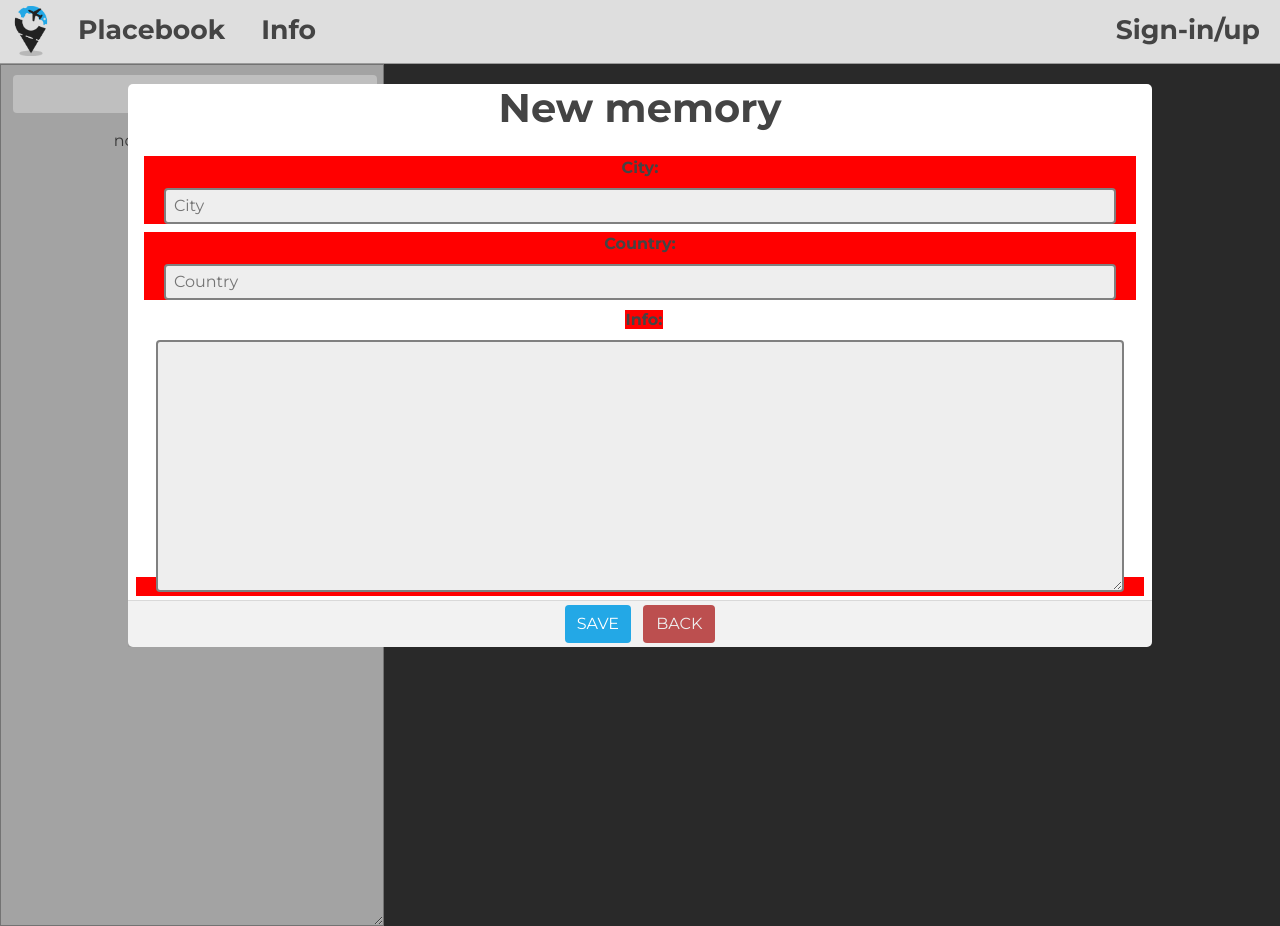
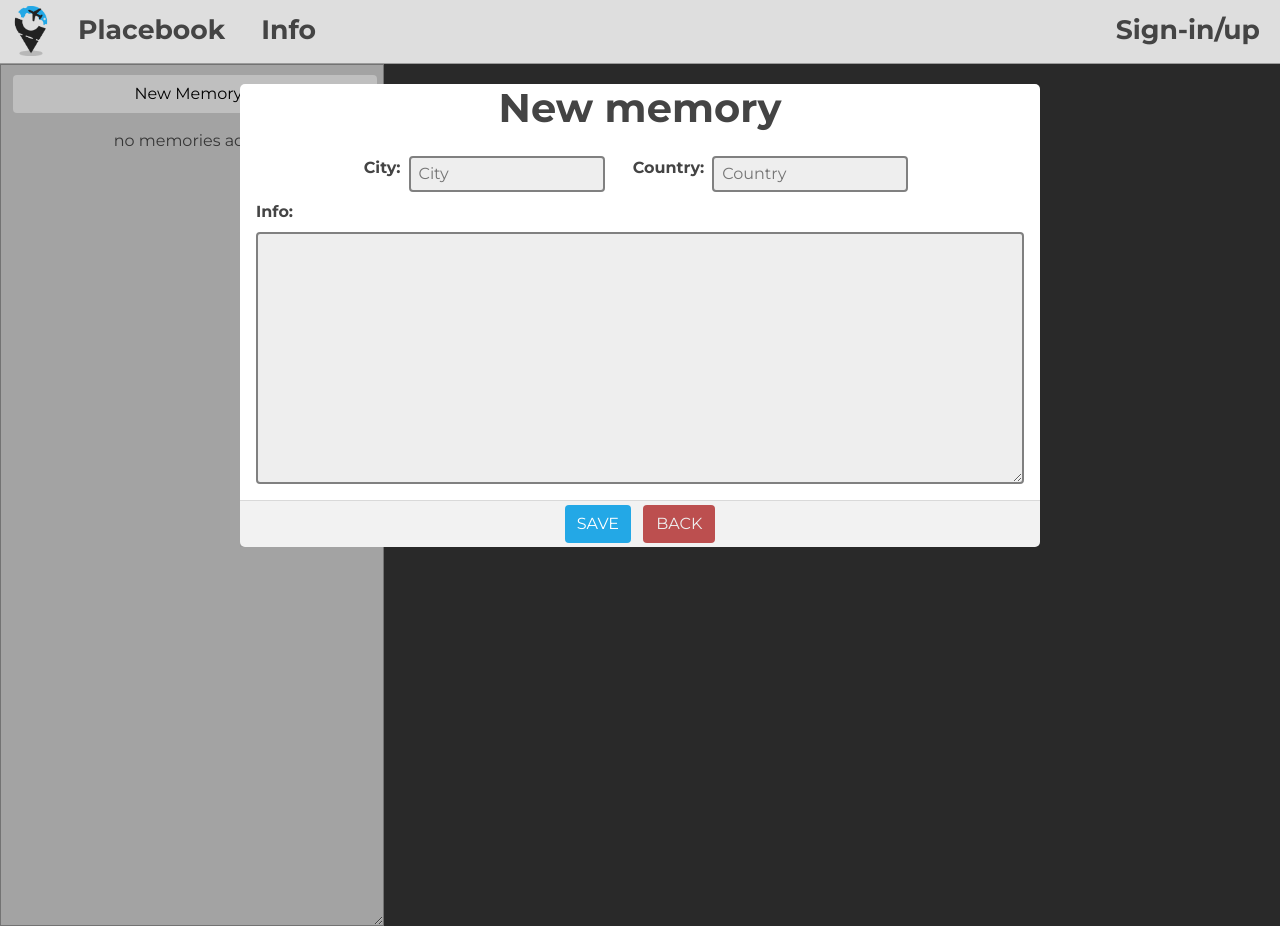
Before and after one commit to kayvandenaker/placebook, a Django app: page /add/ in a window 1280 px wide. Run offline with Django 3.2, Linux system fonts and the light colour scheme; data that the repository does not hold is empty; some libraries are stand-ins or nearby versions.

Commit message:
new memory and memory list combined, passing in Memory objects into template

```diff
--- a/places/static/css/style.css
+++ b/places/static/css/style.css
@@ -184,20 +184,20 @@ h1, h2 {
 
 /* Form styles */
 input {
+  display: inline;
   background: #eee;
   border: 2px solid grey;
   border-radius: 4px;
   padding: 4px 8px;
-  width: calc(100% - 40px);
+  width: calc(100% - 16px);
 }
 
  textarea {
    background: #eee;
    border: 2px solid grey;
    border-radius: 4px;
-   width: calc(100% - 40px);
+   width: calc(100%);
    padding: 4px 8px;
-   margin: 0 20px;
    min-height: 100px;
    max-height: 300px;
  }
@@ -218,6 +218,7 @@ input:hover, textarea:hover {
 .inputcard {
   z-index: 100;
   width: 80%;
+  max-width: 800px;
   background-color: #fff;
   margin: 20px auto;
   border-radius: 5px;
@@ -225,14 +226,13 @@ input:hover, textarea:hover {
 }
 
 .memory > .input-container {
-  display: block !important;
-  background-color: #f00 !important;
+  display: inline-flex;
   margin: 8px;
 }
+
 .memory > .textarea-container {
-  display: inline !important;
-  background-color: #f00 !important;
-  margin: 8px;
+  display: block !important;
+  margin: 0 8px 8px 8px;
 }
 
 .container {
@@ -264,7 +264,10 @@ input:hover, textarea:hover {
     min-width: 200px;
   }
 
+  .memory > .input-container {
+    display: inline;
   }
+
   .map{
     width:100%;
     float:none;
--- a/places/templates/places/form_template.html
+++ b/places/templates/places/form_template.html
@@ -25,7 +25,7 @@
   </div>
 
   <div class="textarea-container">
-    <strong> {{ form.info.label_tag }} </strong><br/>
+    <strong class="left"> {{ form.info.label_tag }} </strong><br/>
     {% if form.info %}
     {{ form.info }}
     {% else %}
--- a/places/views.py
+++ b/places/views.py
@@ -18,11 +18,23 @@ def index(request):
 class MemoryCreate(CreateView):
     model = Memory
     fields = ['city', 'country', 'info']
+
+    def get_context_data(self, **kwargs):
+        data = super().get_context_data(**kwargs)
+        data['all_memorys'] = Memory.objects.all()
+        return data
+
     template_name_suffix = '_form'
 
 class MemoryUpdate(UpdateView):
     model = Memory
     fields = ['city', 'country', 'info']
+
+    def get_context_data(self, **kwargs):
+        data = super().get_context_data(**kwargs)
+        data['all_memorys'] = Memory.objects.all()
+        return data
+
     template_name_suffix = '_form'
 
 class MemoryDelete(DeleteView):
```
